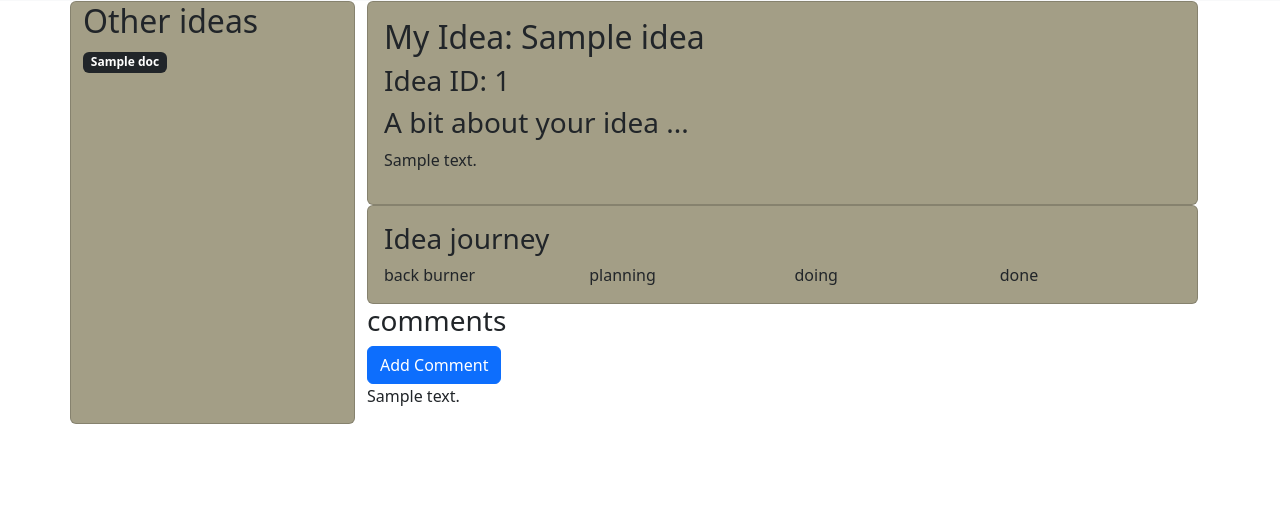
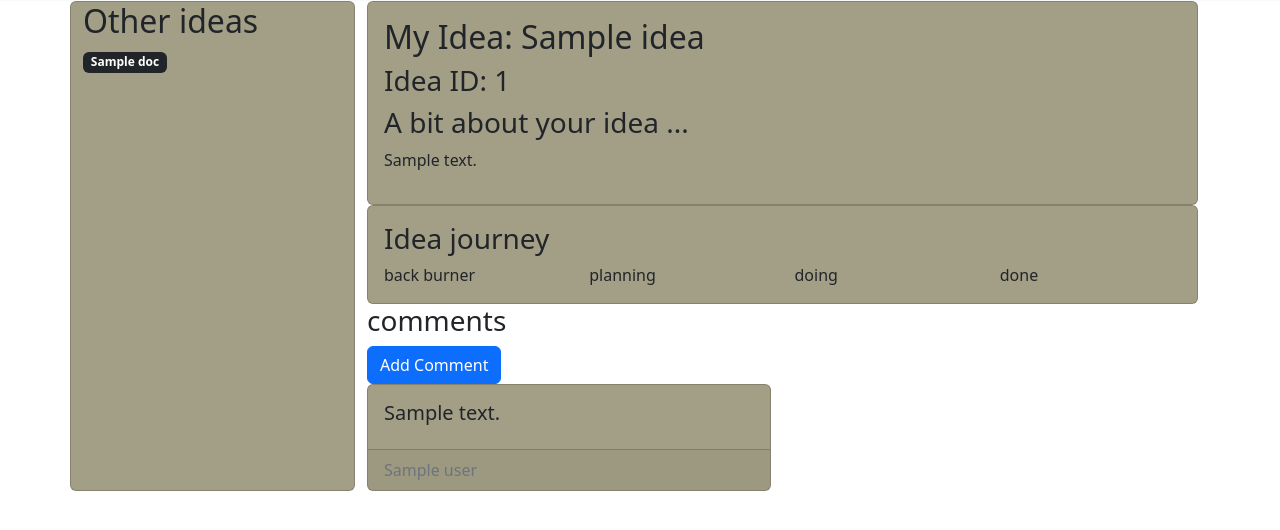
Before and after one commit to scottamass/ideas, a Flask app: template ideas/templates/idea.html in a window 1280 px wide. Shown: the part 55-585 px from the top of the page. Run offline with Flask 2, Linux system fonts and the light colour scheme; the visitor is signed in with stand-in values (Sample User, id 1); the template is opened without the code that fills it: most values are stand-ins (such as "Sample title", 1, 10 or a date in 2020).

Commit message:
added comments

```diff
--- a/ideas/templates/idea.html
+++ b/ideas/templates/idea.html
@@ -99,10 +99,36 @@
   </div>
 
     {% for comment in comments %}
-    <p>{{comment}}</p>
+    {%if comment['user'] == idea.user%}
+    <div class="row">
+        <div class="col-sm-1"></div>
+        <div class="col-sm-6">
+    <div class="card carduser">
+    {% else %}
+    <div class="row">
+        <div class="col-sm-6">
+    <div class="card">
+        {% endif %}
+
+    <div class="card-body">
+        <h5 class="card-title">{{comment.comment}}</h5>
+
+
+      </div>
+      <div class="card-footer text-muted">
+        {{comment.user}}
+      </div>
+    </div>
+        </div>
+    </div>
     {% endfor %}
     </div>
 </div >
 
+<style>
+    .carduser{
+        background-color: aqua !important;
+    }
+</style>
 
 {% endblock %}
```
